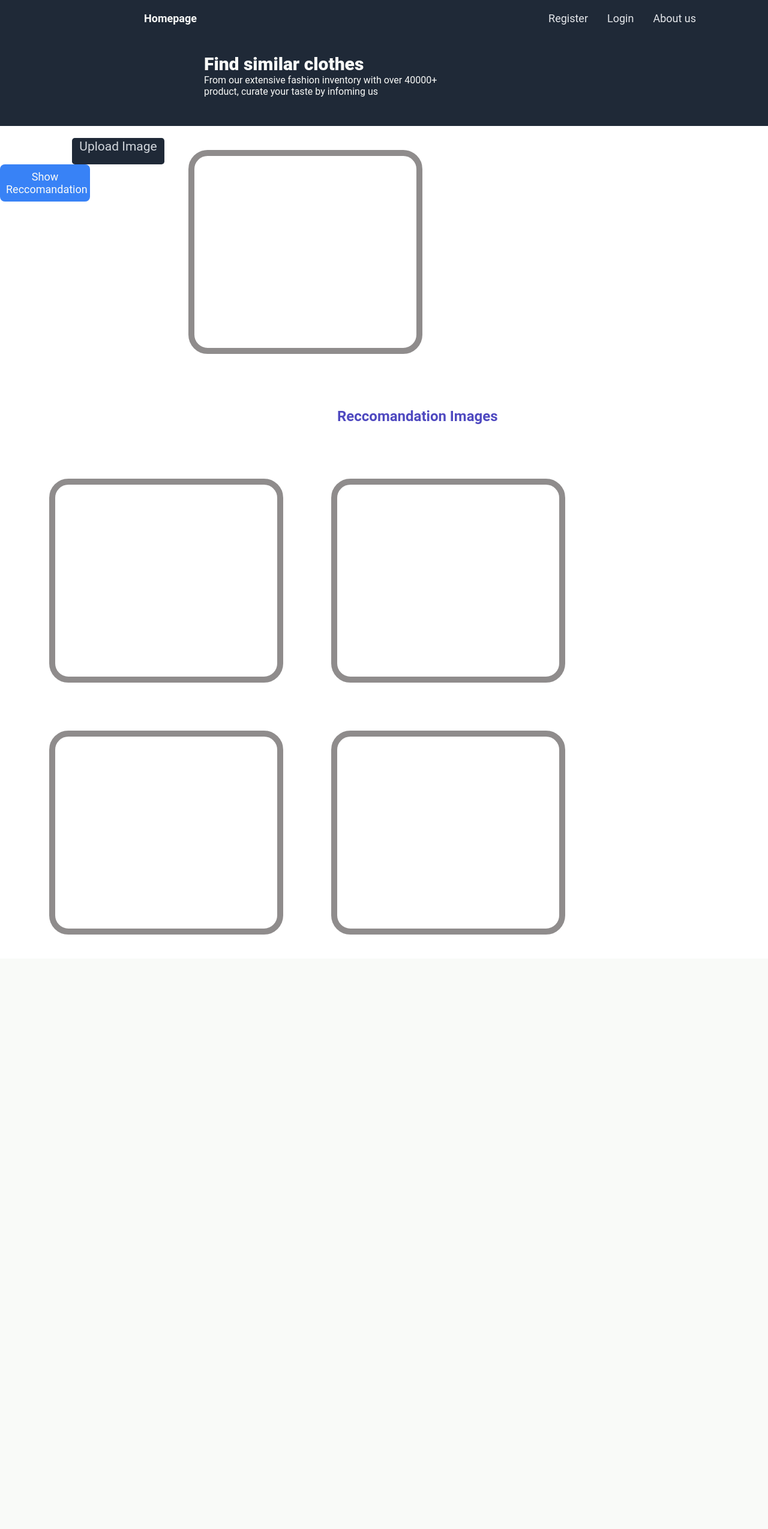
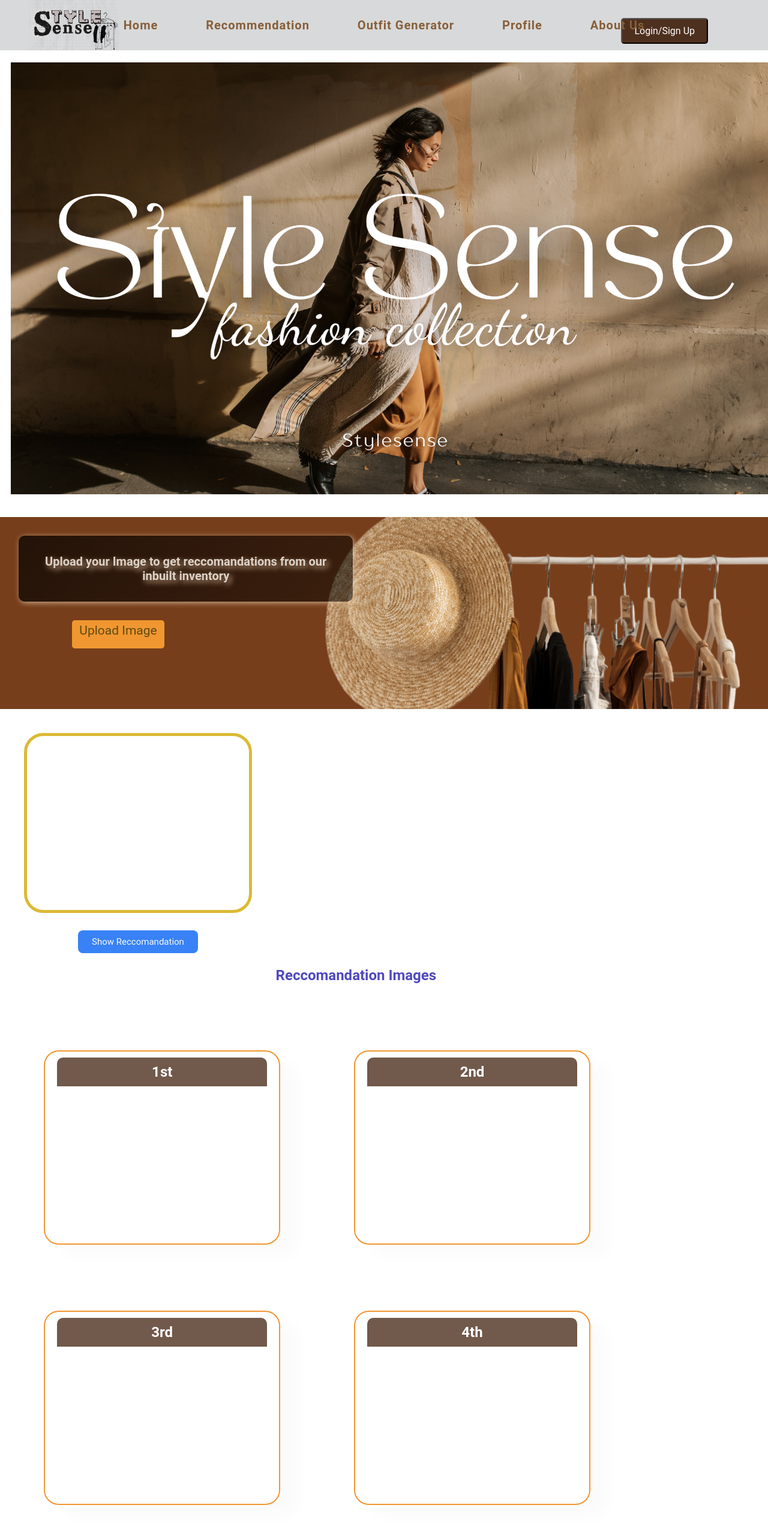
Before and after one commit to YashBaviskar1/StyleSense, a Flask app: page /recommendation in a window 1280 px wide. Shown: the whole page at 60% size. Before the commit the page ends 1558 px from the top, so only its background shows below. Run offline with Flask 3, Linux system fonts and the light colour scheme; parts of the project's set-up code (start-up, migrations or seed data) failed here and were passed over.

Commit message:
Reccomandation page frontend change, UI integration , UI done by AkshataKhandekar, flask interface complete, minor fixes pending

```diff
--- a/app.py
+++ b/app.py
@@ -11,7 +11,7 @@ from sklearn.neighbors import NearestNeighbors
 from tensorflow.keras.models import load_model
 import glob
 from numpy.linalg import norm
-
+import random
 app = Flask(__name__, )
 UPLOAD_FOLDER = os.path.join('static', 'uploads')
 
@@ -74,6 +74,8 @@ def classify():
         return jsonify({'category': predicted_label})
     return render_template("classify.html")
 
+
+
 def feature_extraction(img_path,model):
     img = image.load_img(img_path, target_size=(224, 224))
     img_array = image.img_to_array(img)
@@ -92,13 +94,13 @@ def recommend(features,feature_list):
 
     return indices
 
-
+image_seen = []
 def predict_img(img_path):
     img = image.load_img(img_path, target_size=(224, 224))
     img_array = image.img_to_array(img)
     img_array = np.expand_dims(img_array, axis=0)
     img_array = tensorflow.keras.applications.vgg16.preprocess_input(img_array)
-    # Predict the class of the image
+
     predictions = classification_model.predict(img_array)
 
     predicted_class = np.argmax(predictions, axis=1)
@@ -107,4 +109,42 @@ def predict_img(img_path):
                     'shirt', 'shoes', 'shorts', 'skirts', 't-shirt']
 
     print(f'Predicted class: {class_labels[predicted_class[0]]}')
+    image_seen.append(class_labels[predicted_class[0]])
     return class_labels[predicted_class[0]]
+
+def outfit_generation():
+    outfits_dir = "static/outfits"
+
+
+    if not image_seen:
+        return "No image detected for outfit generation."
+
+    detected_class = image_seen[0]
+
+    outfit_combinations = {
+        "dress": ["hat", "shoes"],
+        "hat": ["t-shirt", "pants"],
+        "longsleeve": ["pants", "shoes"],
+        "outwear": ["pants", "shirt"],
+        "pants": ["shirt", "shoes"],
+        "shirt": ["pants", "shoes"],
+        "shoes": ["pants", "shirt"],
+        "shorts": ["t-shirt", "shoes"],
+        "skirts": ["t-shirt", "shoes"],
+        "t-shirt": ["shorts", "shoes"]
+    }
+
+
+    matching_items = outfit_combinations.get(detected_class, [])
+
+
+    selected_outfit = {}
+    for item in matching_items:
+        item_dir = os.path.join(outfits_dir, item)
+        if os.path.exists(item_dir) and os.listdir(item_dir):
+            selected_file = random.choice(os.listdir(item_dir))
+            selected_outfit[item] = os.path.join(item_dir, selected_file)
+        else:
+            selected_outfit[item] = "No items found in this category."
+
+    return selected_outfit
--- /dev/null
+++ b/static/css/rec.css
@@ -0,0 +1,529 @@
+* {
+    font-family: 'Roboto';
+    padding: 0;
+    margin: 0;
+}
+/* body {
+    display: flex;
+    flex-direction: column;
+} */
+.header {
+    display: flex;
+    background-color: #1f2937;
+    align-items: center;
+    padding-left: 120px;
+    padding-top: 20px;
+
+}
+/* Navbar styling with font enhancements and animations */
+#navbar {
+    display: flex;
+    margin-top: 0;
+    align-items: center;
+    justify-content: center;
+    background-color: #D8D9DA;
+    padding: 30px;
+    gap: 30px; /* Space between navbar items */
+    font-family: 'Poppins', sans-serif; /* Stylish font */
+  }
+
+  #navbar li {
+    list-style: none;
+  }
+
+  #navbar li a {
+    text-decoration: none;
+    font-size: 20px; /* Larger font size */
+    color: #875f39;
+    padding: 10px 25px;
+    font-weight: 600; /* Semi-bold font */
+    position: relative;
+    transition: color 0.3s ease, transform 0.3s ease; /* Smooth transitions */
+    letter-spacing: 1px; /* Spacing between letters */
+  }
+
+  #navbar li a::after {
+    content: '';
+    position: absolute;
+    left: 0;
+    bottom: 0;
+    width: 0;
+    height: 2px;
+    background-color: #4E301F; /* Underline color */
+    transition: width 0.3s ease; /* Smooth underline transition */
+  }
+
+  #navbar li a:hover::after {
+    width: 100%; /* Full width underline on hover */
+  }
+
+  #navbar li a:hover {
+    color: #4E301F; /* Darker color on hover */
+    transform: translateY(-5px); /* Slight lift on hover */
+    letter-spacing: 1.5px; /* Increase letter spacing on hover */
+  }
+  @keyframes fadeIn {
+    0% { opacity: 0; }
+    100% { opacity: 1; }
+  }
+
+
+
+  /* Logo styling */
+  .logo {
+    position: absolute;
+
+    left: 30px;
+    width: 150px;
+    height: auto;
+    box-shadow: #255c90;
+  }
+
+/* .logo {
+    font-size: 18px;
+    color: #f9faf8;
+    font-weight: bold;
+    margin-left: 120px;
+} */
+
+.login-button {
+    position: absolute;
+    top: 30px;
+    right: 100px;
+    padding: 10px 20px;
+    font-size: 16px;
+    background-color: #4E301F;
+    color: white;
+    border-radius: 5px;
+    cursor: pointer;
+    animation: pulse 3s infinite;
+  }
+
+  .login-button:hover {
+    background-color: #b0b0b0;
+  }
+
+
+  .login-button:hover {
+    background-color: #b0b0b0;
+  }
+
+  /* Carousel container */
+  .carousel-container {
+    width: 100%;
+    overflow: hidden;
+    margin-top: 20px;
+  }
+
+  .carousel-slide {
+    display: flex;
+    gap :10px;
+    width: 400%;
+    animation: slide 100s infinite;
+  }
+
+  .carousel-slide img {
+
+    width: 25%;
+    transition: transform 10.s ease;
+  }
+
+  .carousel-slide img:hover {
+    transform: scale(0.03s);
+  }
+
+
+
+
+
+
+
+
+
+
+ul {
+    display: flex;
+    list-style-type: none;
+    gap : 32px;
+    margin-left: auto;
+    padding-right: 120px;
+    font-size: 18px;
+
+}
+
+.hero a {
+    text-decoration: none;
+    color: #e5e7eb;
+}
+
+img {
+    width : 600px;
+    margin-left: 18px;
+}
+
+.hero-text {
+    display: flex;
+    flex-direction: column;
+    margin-left: 120px;
+ }
+
+.hero-content {
+    display: flex;
+    color: #f9faf8;
+    background-color: #1f2937;
+    padding: 48px;
+    flex-wrap: wrap;
+
+}
+.subtext {
+    padding-left: 60px;
+    width : 400px;
+
+}
+/* .button {
+    padding : 8px 60px;
+
+}
+button {
+    border: 0px;
+    padding: 10px;
+    color: #f9faf8;
+    font-size: 18px;
+    width: 150px;
+    font-weight: 400;
+    background-color: #3882f6;
+    border-radius: 8px;
+} */
+
+
+#banner1 {
+    margin-top: 3%;
+    display: flex;
+    flex-direction: row;
+    justify-content: left; /* Center content vertically */
+    align-items: left; /* Center content horizontally */
+    width: 100%;
+    height: 40vh; /* Reduced height of the banner */
+    background-image: url("../images/sec 4 banner.png"); /* Correct image path */
+    background-size: cover;
+    background-position: center;
+    position: relative;
+
+
+  }
+
+
+  .neon h3 {
+    margin: 5%;
+    font-size: 20px;
+    color: #DCD2C8; /* Light color */
+    text-shadow: 2px 2px 5px #4E301F, 4px 4px 10px #E3C8A8; /* Initial shadow */
+    animation: neon-shadow 1s ease infinite; /* Apply shadow animation */
+    padding-top: 5%;
+    padding-left: 3%;
+    padding-right:3% ;
+    padding-bottom: 5%;
+    background: linear-gradient(135deg, rgba(0, 0, 0, 0.7), rgba(0, 0, 0, 0.5)); /* Gradient background */
+    border-radius: 10px;
+    box-shadow: 2px 2px 10px rgba(227, 200, 168, 0.8); /* Soft shadow */
+    text-align: center; /* Center the text inside the box */
+  }
+
+.neon upload-2 {
+    position: absolute;
+    bottom: 70px;
+    left: 40px;
+    padding: 10px 20px;
+    font-size: 25px;
+    font-weight: bold;
+    color: #4E301F;
+    animation: pulse 3s infinite;
+    background-color: #F19731;
+    border: none;
+    border-radius: 5px;
+    cursor: pointer;
+    text-align: center;
+}
+.heading-text {
+    width: 350px;
+    padding-left: 60px;
+    font-size: 48px;
+    font-weight: 900;
+}
+
+
+.features {
+    display: flex;
+    gap : 32px;
+    justify-content: center;
+}
+.info {
+    margin-bottom: 100px;
+}
+
+.info-box {
+    background-color: #f5f5f5;
+    border: 6px;
+    border-radius: 10px;
+    border-color: #264372;
+    border-style: solid ;
+    height: 180px;
+    width: 140px;
+    display: flex;
+    flex-direction: column;
+    gap : 180px;
+    padding: 10px;
+}
+.info-text-head {
+    display: flex;
+    justify-content: center;
+    padding: 32px;
+    font-size: 36px;
+    font-weight: 900;
+    color: #1f2937;
+}
+.info-text {
+    margin-right: 20px;
+    width: 140px;
+    font-size: 14px;
+    text-align: center;
+    color: #797777;
+
+}
+
+.quote-section {
+    display: flex;
+    width: auto;
+    background-color: #e5e7eb;
+    align-items: center;
+    padding: 120px;
+    flex-direction: column;
+}
+.quote {
+    font-weight: 300;
+    font-style: italic;
+    color: #1f2937;
+    font-size: 36px;
+    width: 800px;
+}
+.quote-by {
+    margin-left: 600px;
+    font-size: 18px;
+    color: #1f2937;
+    font-weight: 600;
+}
+
+.action {
+    display: flex;
+    background-color: #3882f6;
+    border-radius: 4px;
+    margin: 180px;
+    padding: 40px;
+    justify-content: center;
+}
+.blue-card {
+    justify-content: center;
+    display: flex;
+    flex-direction: column;
+}
+
+.button-action {
+    border: 3px solid #e5e7eb ;
+    border-radius: 8px;
+    margin-left: 240px;
+    padding: 0px;
+}
+
+.bold-text {
+    font-size: 18px;
+    color: #e5e7eb;
+    font-weight: 800;
+}
+
+.action-text {
+    font : 12px;
+    color: #e5e7eb;
+    font-weight: 400;
+}
+
+.footer {
+    display: flex;
+    align-items: center;
+    justify-content: center;
+    background-color: #1f2937;
+    color: #f5f5f5;
+    padding: 40px;
+}
+
+/* RECCEMONDATION PAGE */
+.hero-text-rec-page {
+    margin-left: auto;
+    margin-right: auto;
+ }
+
+ .heading-text-rec-page {
+    width: 600px;
+    font-size: 30px;
+    font-weight: 900;
+}
+
+.subtext-rec-page {
+    width : 400px;
+
+}
+
+.main-body {
+    align-items: center;
+    margin-right: 20%;
+    gap : 25px;
+}
+.top-body {
+    display: flex;
+    flex-direction: row;
+}
+
+.upload-label  {
+    display: flex;
+    justify-content: center;
+    justify-items: auto;
+    padding: 2px;
+    padding-top: 5px;
+    font-size: 21px;
+    border-radius: 0.3rem;
+    font-weight: 400;
+    text-align: center;
+    color: #5e4a10;
+    background-color: #F19731;
+    width: 150px;
+    height: 40px;
+    margin-top: 20px;
+    margin-left: auto;
+    margin-right: 72%;
+    margin-left: 120px;
+}
+
+.upload-label:hover {
+    border: 1px solid rgb(45, 44, 44);
+}
+
+.image-preview {
+    margin-top: 20px;
+    margin: 40px;
+    padding: 10px;
+    border: 5px solid rgb(219, 186, 52);
+    background-size: contain;
+    background-repeat: no-repeat;
+    background-position: center;
+    border-radius: 2rem;
+    height: 270px;
+    width: 350px;
+}
+
+
+.output-text {
+    padding: 50px;
+    margin-left: 40%;
+    font-size: 24px;
+    color: #4f49c0;
+    font-weight: bold;
+}
+.rec-images {
+    margin: 40px;
+    padding: 10px;
+    border: 10px solid rgb(143, 140, 140);
+    background-size: contain;
+    background-repeat: no-repeat;
+    background-position: center;
+    border-radius: 2rem;
+    height: 300px;
+    width: 350px;
+}
+
+.output-images {
+    display: flex;
+    justify-content: space-between;
+    flex-wrap: wrap;
+    text-align: left;
+    margin-top: 2%;
+    font-size: 20px;
+    font-family: sans-serif;
+    color: #4c2703;
+    margin-left: 2%;
+}
+
+#recommendation {
+    display: flex;
+    flex-wrap: wrap;
+    gap: 30px;
+}
+
+#recommendation .rec-container {
+    width: 23%;
+    min-width: 350px;
+    padding: 10px 20px;
+    border: 2px solid #F19731;
+    border-radius: 25px;
+    cursor: pointer;
+    box-shadow: 30px 20px 30px rgba(0, 0, 0, 0.02);
+    /* margin: 15px 0; */
+    margin-left: auto;
+    transition: 0.3s ease;
+}
+
+#recommendation .rec-container img {
+    width: 100%;
+    border-radius: 0 0 20px 20px;
+    transition: 0.3s ease;
+}
+
+#recommendation .rec-container img:hover {
+    box-shadow: 30px 50px 30px rgba(0, 0, 0, 0.07);
+    filter: brightness(50%);
+}
+
+#recommendation .rec-container h2 {
+    margin: 0;
+    padding: 10px 0;
+    color: #fff;
+    background-color: rgba(78, 48, 31, 0.8); /* Dark brown background */
+    text-align: center;
+    border-radius: 10px 10px 0 0;
+    font-size: 24px;
+  }
+
+
+
+.show {
+    margin-left: 130px;
+    margin-right: auto;
+    margin-top: 470px;
+    border: 0px;
+    padding: 10px;
+    color: #f9faf8;
+    font-size: 15px;
+    width: 150px;
+    font-weight: 400;
+    background-color: #3882f6;
+    border-radius: 8px;
+    width: 200px;
+}
+
+
+
+.savebut {
+    padding: 5px 20px;
+    background-color: #F19731;
+    color: #fff;
+    border: 2px solid #d88a1a;
+    border-radius: 12px;
+    border-color: #4E301F;
+    cursor: pointer;
+    font-size: 18px;
+    transition: background-color 0.3s ease, border-color 0.3s ease;
+    margin-top: 275px; /* Space between text and button */
+    display: none;
+  }
+
+  .savebut:hover {
+    background-color: #d88a1a;
+  }
--- a/static/css/style.css
+++ b/static/css/style.css
@@ -244,7 +244,7 @@ button {
     background-repeat: no-repeat;
     background-position: center;
     border-radius: 2rem;
-    height: 300px;
+    height: 250px;
     width: 350px;
 }
 
@@ -273,6 +273,12 @@ button {
     background-repeat: no-repeat;
     background-position: center;
     border-radius: 2rem;
-    height: 300px;
+    height: 250px;
     width: 350px;
 }
+
+.show {
+    margin-left: 200px;
+    margin-right: auto;
+    margin-top: 400px;
+}
--- a/static/js/script.js
+++ b/static/js/script.js
@@ -76,6 +76,10 @@ function displayImages(images){
   document.getElementById('rec-image2').style.backgroundImage = `url(${images[1].replace(/\\/g, '/')})`;
   document.getElementById('rec-image3').style.backgroundImage = `url(${images[2].replace(/\\/g, '/')})`;
   document.getElementById('rec-image4').style.backgroundImage = `url(${images[3].replace(/\\/g, '/')})`;
+  const saveButtons = document.querySelectorAll('.savebut');
+  saveButtons.forEach(button => {
+    button.style.display = 'inline-block';
+  });
 }
 
 
--- a/templates/classify.html
+++ b/templates/classify.html
@@ -38,7 +38,7 @@
             </div>
 
         </div>
-        <div class="outfit">
+        <!-- <div class="outfit">
             <form id="outfit-gen" onsubmit="generateoutfit()">
                 <button>Generate outfit</button>
                 <input type="checkbox" id="inventory">
@@ -49,7 +49,7 @@
             </div>
 
         </div>
-    </div>
+    </div> -->
     <div class="footer">
         <div> Copyright © Yash Baviskar</div>
     </div>
--- a/templates/recommendation.html
+++ b/templates/recommendation.html
@@ -3,68 +3,99 @@
 <html>
     <head>
         <title> Reccomandation Page </title>
-        <link rel="stylesheet" href=" {{ url_for('static', filename='css/style.css') }}">
+        <link rel="stylesheet" href=" {{ url_for('static', filename='css/rec.css') }}">
         <link rel="preconnect" href="https://fonts.googleapis.com">
 <link rel="preconnect" href="https://fonts.gstatic.com" crossorigin>
-<link href="https://fonts.googleapis.com/css2?family=Poppins:ital,wght@0,100;0,200;0,300;0,400;0,500;0,600;0,700;0,800;0,900;1,100;1,200;1,300;1,400;1,500;1,600;1,700;1,800;1,900&display=swap" rel="stylesheet">
+<link href="https://fonts.googleapis.com/css2?family=Poppins:wght@500;600&display=swap" rel="stylesheet">
+<link rel="stylesheet" href="https://use.fontawesome.com/releases/v5.15.4/css/all.css" />
     </head>
     <body>
     <div class="hero">
-            <div class="header">
-                <div class="logo">Homepage</div>
-                <ul>
-                    <li><a href = "#">Register</a></li>
-                    <li><a href = "#">Login</a></li>
-                    <li><a href = "#">About us</a></li>
+        <section id="header">
+            <a href="logo"><img src="{{ url_for('static', filename='images/logo.png') }}" alt="Logo" class="logo"></a>
+            <!-- <img src="{{ url_for('static', filename='images/logo.png') }}" alt="Logo"> -->
+            <button class="login-button">Login/Sign Up</button> <!-- Added login button -->
+
+            <div>
+                <ul id="navbar">
+                    <li><a class="active" href="index.html">Home</a></li>
+                    <li><a href="recommendation.html">Recommendation</a></li>
+                    <li><a href="outfitgen.html">Outfit Generator</a></li>
+                    <li><a href="profile.html">Profile</a></li>
+                    <li><a href="aboutus.html">About Us</a></li>
                 </ul>
             </div>
-            <div class="hero-content">
-                <div class="hero-text-rec-page">
-                <div class="heading-text-rec-page">Find similar clothes</div>
-                <div class="subtext-rec-page">From our extensive fashion inventory with over 40000+ product, curate your taste by infoming us
+        </section>
+    </div>
+    <section id="HomeText">
+        <div class="carousel-container">
+            <div class="carousel-slide">
+                <img src="{{ url_for('static', filename='images/caro1.png') }}" alt="Option 1">
+
             </div>
         </div>
+    </section>
+    <section id ="banner1" class="padding">
+
+        <div class="neon">
+            <h3>Upload your Image to get reccomandations from our inbuilt inventory</h3>
+            <div class="upload-2">
+
+                <form  id="upload-form" enctype="multipart/form-data" onsubmit="handleFormSubmit(event)">
+                <input type="file" id="image-upload" onchange="upload()" name="image" hidden/>
+
+                <label for="image-upload" class="upload-label">Upload Image</label>
+
+                <button type="submit" class="show">Show Reccomandation</button>
+                </form>
             </div>
         </div>
 
+    </section>
     <div class="main-body">
         <div class="top-body">
-            <div class="upload">
-                <form  id="upload-form" enctype="multipart/form-data" onsubmit="handleFormSubmit(event)">
-                <input type="file" id="image-upload" onchange="upload()" name="image" hidden/>
-                <label for="image-upload" class="upload-label">Upload Image</label>
-                <button type="submit">Show Reccomandation</button>
-                </form>
+        <div class="image-preview">
+            <!-- #<button class="savebut">Save</button> -->
         </div>
-            <div class="image-preview"></div>
 
         </div>
         <div class="output-text">Reccomandation Images</div>
     <div class="output-images">
-<!--  >--------------------do not need this really, >
-            < {% if recommended_images %}
-            <div class="rec-images" id="rec-image1">
-                <img src="{{ recommended_images[0] }}" alt="Recommendation 1">
+    <div id="recommendation">
+
+        <!-- 1st recommended image -->
+        <div class="rec-container rec-images" id="rec-image1">
+          <h2>1st</h2>
+
+
+          <button class="savebut">Save</button>
         </div>
-            <div class="rec-images" id="rec-image2">
-                <img src="{{ recommended_images[1] }}" alt="Recommendation 2">
+
+        <!-- 2nd recommended image -->
+        <div class="rec-container rec-images" id="rec-image2">
+          <h2>2nd</h2>
+
+
+          <button class="savebut">Save</button>
         </div>
-            <div class="rec-images" id="rec-image3">
-                <img src="{{ recommended_images[2] }}" alt="Recommendation 3">
+
+        <!-- 3rd recommended image -->
+        <div class="rec-container rec-images" id="rec-image3">
+          <h2>3rd</h2>
+
+
+          <button class="savebut">Save</button>
+
         </div>
-            <div class="rec-images" id="rec-image4">
-                <img src="{{ recommended_images[3]  }}" alt="Recommendation 4">
+
+        <!-- 4th recommended image -->
+        <div class="rec-container rec-images" id="rec-image4">
+          <h2>4th</h2>
+
+
+          <button class="savebut">Save</button>
         </div>
-        {% else %} -->
-        <div class="rec-images" id="rec-image1">
       </div>
-        <div class="rec-images" id="rec-image2">
-        </div>
-        <div class="rec-images" id="rec-image3">
-        </div>
-        <div class="rec-images" id="rec-image4">
-        </div>
-        <!-- {% endif %} -->
     </div>
     </div>
 
```
Also changed, not shown: static/images/caro1.png (added), static/images/logo.png (added), static/images/sec 4 banner.png (added), static/js/classify.js (line endings or trailing spaces), 1 other file. Lines whose indentation alone changed are shown as unchanged.
